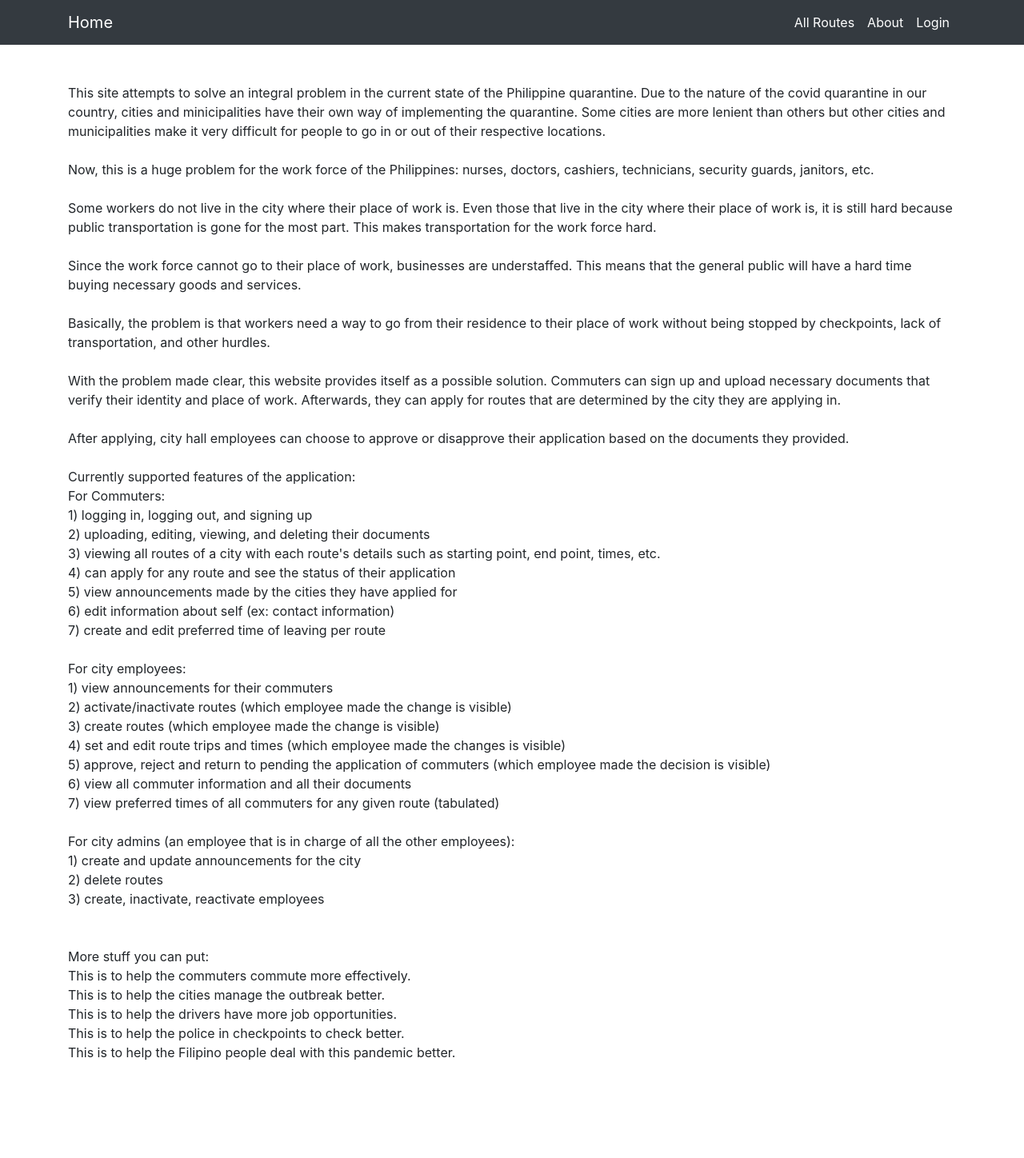
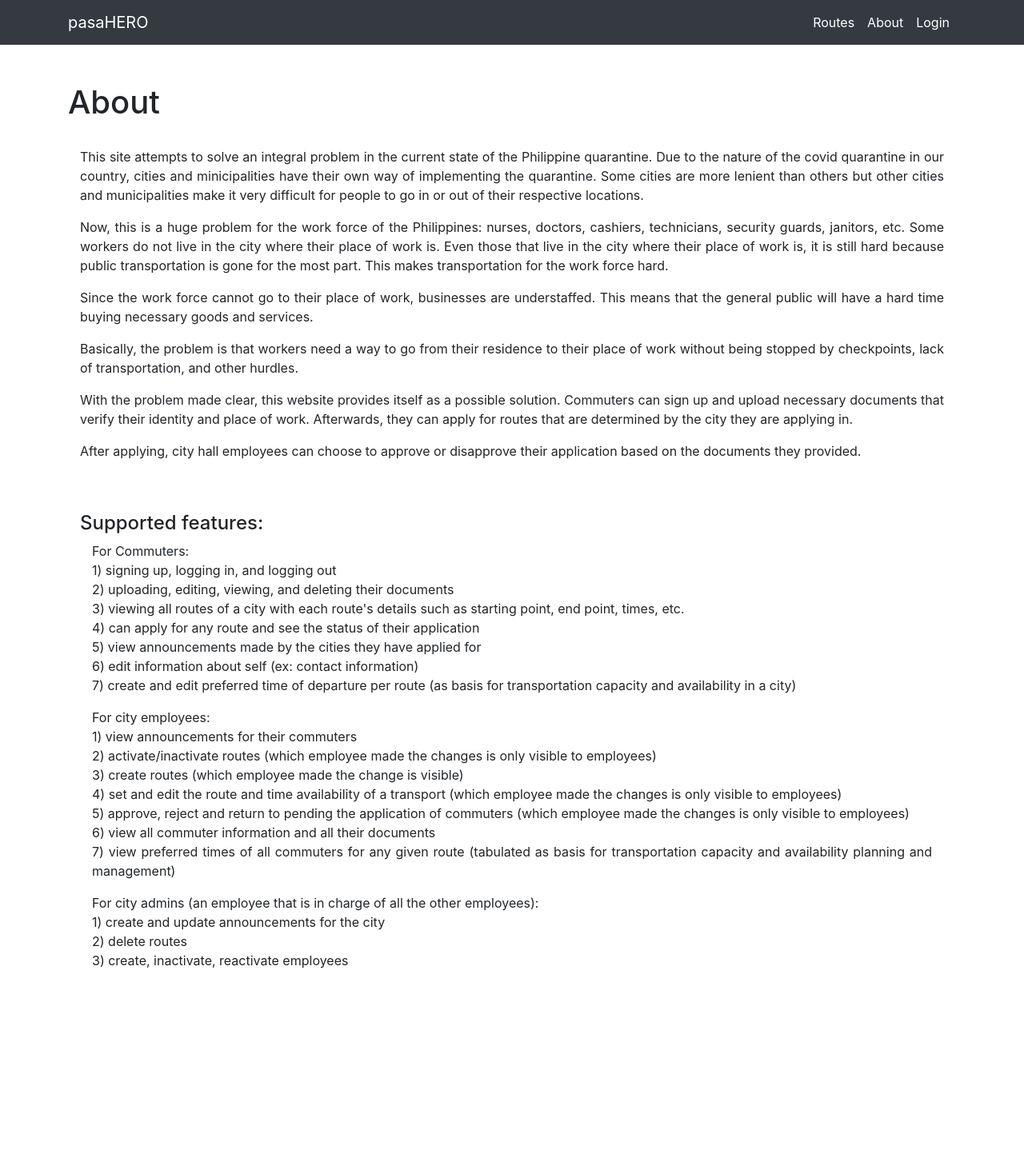
Before and after one commit to thisLexic/anti-covid, a Django app: page /about/ in a window 1280 px wide. Shown: the whole page at 80% size. After the commit the page ends 1211 px from the top, so only its background shows below. Run offline with Django 3.2, Linux system fonts and the light colour scheme; some libraries are stand-ins or nearby versions.

Commit message:
made the frontend somewhat more presentable

```diff
--- a/pasahero/commuters/templates/commuters/commuters_form.html
+++ b/pasahero/commuters/templates/commuters/commuters_form.html
@@ -6,7 +6,7 @@ Submit Info
 
 {% block body %}
 Great Job! You made your PasahHero account!<br>
-Now it is time to submit your personal information so that the City Halls can verify where you work. <br>
+Now it is time to fill up this form so that the City Hall can register you as a permitted commuter. <br>
 This will let you use the public transportation in your area!<br><br>
 Kindly fill up the form below<br><br>
 <div class="jumbotron">
--- a/pasahero/commuters/templates/routes/apply_city.html
+++ b/pasahero/commuters/templates/routes/apply_city.html
@@ -5,7 +5,8 @@ My Routes
 {% endblock %}
 
 {% block body %}
-<h2>Choose a city you want to apply for:</h2>
+<h2>Choose a city to display its available routes</h2>
+<h4>Afterwards, you can choose a route to apply for</h4>
 <div class="jumbotron">
 	<form id="personForm"
 	action="{% url 'commuters:apply_city' %}"
--- a/pasahero/commuters/templates/routes/view_my_routes.html
+++ b/pasahero/commuters/templates/routes/view_my_routes.html
@@ -55,8 +55,6 @@ My Routes
 			{% endif %}
 		{% else %}
 			<h4>You are not permitted to take public transportation as of the moment. <br>Upload the necessary documents through the website and choose routes so that the City Halls can consider your request.</h4>
-			* If you have already did these steps, try contacting the City Hall of the respective location. To view their contact detials, <a href="{% url 'transportations:view_cities' %}">click here</a>.<br>
-			* If the route you applied for is currenly inactive, it will not be displayed
 		{% endif %}
 	</div>
 {% endblock %}
--- a/pasahero/commuters/views.py
+++ b/pasahero/commuters/views.py
@@ -1,5 +1,6 @@
 from django.utils import timezone
 from django.urls import reverse_lazy
+from django.db.models import Q
 from django.http import HttpResponseRedirect
 from django.urls import reverse
 from django.shortcuts import render, redirect
@@ -147,7 +148,7 @@ class AnnouncementsList(CommuterRequiredMixin, ListView):
         except:
             return Commuters.objects.none()
         cities = []
-        for ar in commuter.allowed_routes.select_related('route_id__city_id').iterator():
+        for ar in commuter.allowed_routes.filter(Q(status="A") | Q(status="P")).select_related('route_id__city_id').iterator():
             city = ar.route_id.city_id
             if city in cities:
                 continue
--- a/pasahero/employees/forms.py
+++ b/pasahero/employees/forms.py
@@ -13,6 +13,12 @@ class CreateRouteForm(forms.ModelForm):
     class Meta:
         model = Routes
         fields = ('name', 'via', 'point_a', 'point_b')
+        help_texts = {
+            "name":"Ex: Quezon City Circle - Araneta Avenue",
+            "via":"Ex: Quezon Avenue",
+            "point_a":"Ex: Quezon City Circle",
+            "point_b":"Ex: Araneta Avenue",
+        }
 
 class CreateDirectionForm(forms.ModelForm):
     class Meta:
--- a/pasahero/pasahero/views.py
+++ b/pasahero/pasahero/views.py
@@ -55,8 +55,7 @@ def signup_user(request):
             commuter_group = Group.objects.get(name='commuter')
             commuter_group.user_set.add(user)
             user.save()
-            message = "Kindly Sign In"
-            return render(request, 'login.html', {'message':message})
+            return render(request, 'login.html', {'signup_message':"Sign Up Successful! You can login now!"})
         else:
             pass
     else:
--- a/pasahero/templates/about.html
+++ b/pasahero/templates/about.html
@@ -5,51 +5,57 @@ About Page
 {% endblock %}
 
 {% block body %}
+<h1>About</h1><br>
+<div class='container'>
+	<p align="justify">
 		This site attempts to solve an integral problem in the current state of the Philippine quarantine. Due to the nature of the covid quarantine in our country, cities and minicipalities have their own way of implementing the quarantine. Some cities are more lenient than others but other cities and municipalities make it very difficult for people to go in or out of their respective locations.
+	</p>
+	<p align="justify">
+		Now, this is a huge problem for the work force of the Philippines: nurses, doctors, cashiers, technicians, security guards, janitors, etc.
+		Some workers do not live in the city where their place of work is. Even those that live in the city where their place of work is, it is still hard because public transportation is gone for the most part. This makes transportation for the work force hard.
+	</p>
+	<p align="justify">
+		Since the work force cannot go to their place of work, businesses are understaffed. This means that the general public will have a hard time buying necessary goods and services.
+	</p>
+	<p align="justify">
+		Basically, the problem is that workers need a way to go from their residence to their place of work without being stopped by checkpoints, lack of transportation, and other hurdles.
+	</p>
+	<p align="justify">
+	With the problem made clear, this website provides itself as a possible solution. Commuters can sign up and upload necessary documents that verify their identity and place of work. Afterwards, they can apply for routes that are determined by the city they are applying in.
+	</p>
+	<p align="justify">
+	After applying, city hall employees can choose to approve or disapprove their application based on the documents they provided.
+	</p>
 	<br><br>
-Now, this is a huge problem for the work force of the Philippines: nurses, doctors, cashiers, technicians, security guards, janitors, etc.
-<br><br>
-Some workers do not live in the city where their place of work is. Even those that live in the city where their place of work is, it is still hard because public transportation is gone for the most part. This makes transportation for the work force hard.
-<br><br>
-Since the work force cannot go to their place of work, businesses are understaffed. This means that the general public will have a hard time buying necessary goods and services.
-<br><br>
-Basically, the problem is that workers need a way to go from their residence to their place of work without being stopped by checkpoints, lack of transportation, and other hurdles.
-<br><br>
-With the problem made clear, this website provides itself as a possible solution. Commuters can sign up and upload necessary documents that verify their identity and place of work. Afterwards, they can apply for routes that are determined by the city they are applying in.
-<br><br>
-After applying, city hall employees can choose to approve or disapprove their application based on the documents they provided.
-<br><br>
-Currently supported features of the application:
-<br>
+	<h4 align="justify">
+		Supported features:
+	</h4>
+	<div class="container">
+		<p align="justify">
 		For Commuters: <br>
-1) logging in, logging out, and signing up <br>
+		1) signing up, logging in, and logging out <br>
 		2) uploading, editing, viewing, and deleting their documents <br>
 		3) viewing all routes of a city with each route's details such as starting point, end point, times, etc. <br>
 		4) can apply for any route and see the status of their application <br>
 		5) view announcements made by the cities they have applied for <br>
 		6) edit information about self (ex: contact information) <br>
-7) create and edit preferred time of leaving per route <br>
-<br>
+		7) create and edit preferred time of departure per route (as basis for transportation capacity and availability in a city)<br>
+		</p>
+		<p align="justify">
 		For city employees: <br>
 		1) view announcements for their commuters<br>
-2) activate/inactivate routes (which employee made the change is visible)<br>
+		2) activate/inactivate routes (which employee made the changes is only visible to employees)<br>
 		3) create routes (which employee made the change is visible)<br>
-4) set and edit route trips and times (which employee made the changes is visible)<br>
-5) approve, reject and return to pending the application of commuters (which employee made the decision is visible)<br>
+		4) set and edit the route and time availability of a transport (which employee made the changes is only visible to employees)<br>
+		5) approve, reject and return to pending the application of commuters (which employee made the changes is only visible to employees)<br>
 		6) view all commuter information and all their documents <br>
-7) view preferred times of all commuters for any given route (tabulated) <br>
-<br>
+		7) view preferred times of all commuters for any given route (tabulated as basis for transportation capacity and availability planning and management) <br>
+		</p>
+		<p align="justify">
 		For city admins (an employee that is in charge of all the other employees):<br>
 		1) create and update announcements for the city	<br>
 		2) delete routes <br>
 		3) create, inactivate, reactivate employees
-<br>
-<br>
-<br>
-More stuff you can put:<br>
-This is to help the commuters commute more effectively. <br>
-This is to help the cities manage the outbreak better. <br>
-This is to help the drivers have more job opportunities. <br>
-This is to help the police in checkpoints to check better. <br>
-This is to help the Filipino people deal with this pandemic better.
+	</div>
+</div>
 {% endblock %}
--- a/pasahero/templates/base.html
+++ b/pasahero/templates/base.html
@@ -52,7 +52,7 @@
     {% elif user.groups.all.0.name == "employee" %}
       <div class="container">
         <a class="navbar-brand orange" href="{% url 'employees:home_page' %}">
-          Home
+          pasaHERO
         </a>
         <button class="navbar-toggler" type="button" data-toggle="collapse" data-target="#navbarNavAltMarkup" aria-controls="navbarNavAltMarkup" aria-expanded="false" aria-label="Toggle navigation">
           <span class="navbar-toggler-icon"></span>
@@ -79,7 +79,7 @@
       </div>
     {% elif user.groups.all.0.name == "commuter" %}
         <a class="navbar-brand orange" href="{% url 'commuters:announcements' %}">
-          Announcements
+          pasaHERO
         </a>
         <button class="navbar-toggler" type="button" data-toggle="collapse" data-target="#navbarNavAltMarkup" aria-controls="navbarNavAltMarkup" aria-expanded="false" aria-label="Toggle navigation">
           <span class="navbar-toggler-icon"></span>
@@ -91,7 +91,7 @@
               My Routes
             </a>
             <a class="nav-item nav-link active" href="{% url 'commuters:apply_city' %}">
-              All Routes
+              Apply Routes
             </a>
             <a class="nav-item nav-link active" href="{% url 'documents:read' %}">
               Documents
@@ -109,7 +109,7 @@
         </div>
     {% else %}
       <a class="navbar-brand orange" href="{% url 'home' %}">
-        Home
+        pasaHERO
       </a>
       <button class="navbar-toggler" type="button" data-toggle="collapse" data-target="#navbarNavAltMarkup" aria-controls="navbarNavAltMarkup" aria-expanded="false" aria-label="Toggle navigation">
         <span class="navbar-toggler-icon"></span>
@@ -118,7 +118,7 @@
       <div class="collapse navbar-collapse" id="navbarNavAltMarkup">
         <div class="navbar-nav ml-auto">
           <a class="nav-item nav-link active" href="{% url 'transportations:view_cities' %}">
-            All Routes
+            Routes
           </a>
           <a class="nav-item nav-link active" href="{% url 'about' %}">
             About
--- a/pasahero/templates/login.html
+++ b/pasahero/templates/login.html
@@ -20,7 +20,8 @@ Login Page
 		<input type="password" name="password" placeholder="">
 
 		<input type="submit" name="" value="Login">
-		<br>
+		<br><br>
+		<h4>{{signup_message}}</h4>
 		{{message}}
 	</form>
 </div>
--- a/pasahero/transportations/templates/anon/see_city.html
+++ b/pasahero/transportations/templates/anon/see_city.html
@@ -5,7 +5,7 @@ My Routes
 {% endblock %}
 
 {% block body %}
-<h2>Choose a city you want to apply for:</h2>
+<h2>Choose a city or municipality to display its routes</h2>
 <div class="jumbotron">
 	<form id="personForm"
 	action="{% url 'transportations:view_cities' %}"
```
Also changed, not shown: pasahero/commuters/templates/routes/routes.html (+12 -2 lines), pasahero/transportations/templates/anon/routes.html (+12 -2 lines). Lines whose indentation alone changed are shown as unchanged.
